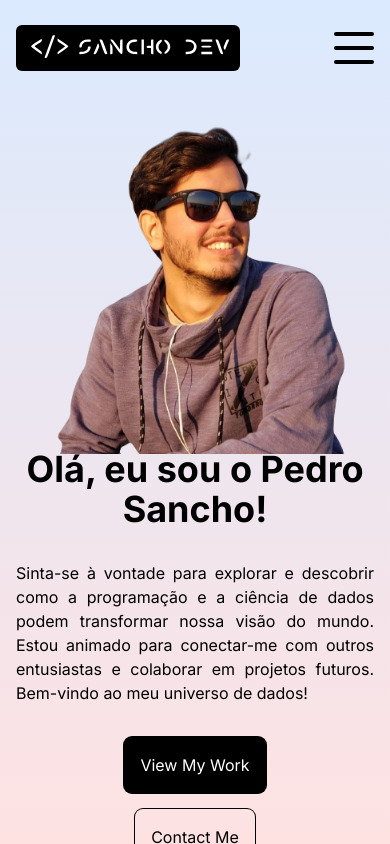
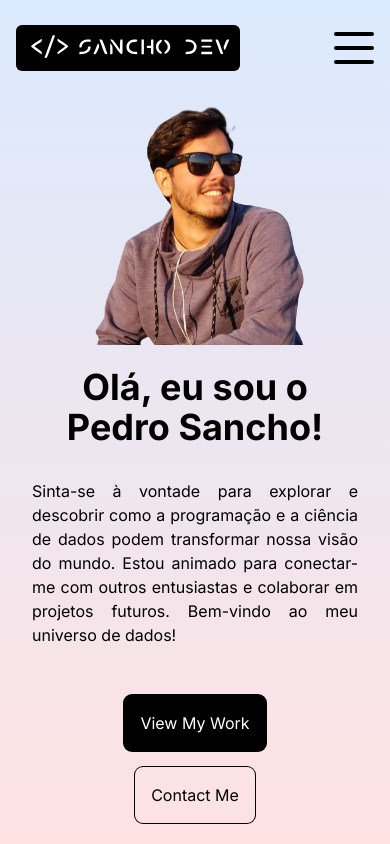
Before and after one commit to sanchopedro/sanchopedro.github.io, a Next.js app: page / in a window 390 px wide. Built offline with nearby package versions, Linux system fonts and the light colour scheme.

Commit message:
Home Page: change mobile layout

```diff
--- a/src/app/page.jsx
+++ b/src/app/page.jsx
@@ -14,10 +14,16 @@ const Homepage = () => {
       <div className="h-full flex flex-col lg:flex-row px-4 sm:px-8 md:px-12 lg:px-20 xl:px-48">
         {/* IMAGE CONTAINER */}
         <div className="h-1/2 lg:h-full lg:w-1/2 relative">
-          <Image src="/perfil.png" alt="" fill className="object-contain" />
+          <Image
+            src="/perfil.png"
+            alt=""
+            layout="fill"
+            objectFit="contain"
+            className="object-center object-cover"
+          />
         </div>
         {/* TEXT CONTAINER */}
-        <div className="h-1/2 lg:h-full lg:w-1/2 flex flex-col gap-8 items-center justify-center text-center">
+        <div className="h-full lg:h-full lg:w-1/2 flex flex-col gap-8 items-center justify-center text-center px-4 sm:px-0">
           {/* TITLE */}
           <h1 className="text-4xl lg:text-6xl font-bold">
             Olá, eu sou o Pedro Sancho!
@@ -31,7 +37,7 @@ const Homepage = () => {
             projetos futuros. Bem-vindo ao meu universo de dados!
           </p>
           {/* BUTTONS */}
-          <div className="w-full flex flex-col sm:flex-row gap-4 items-center justify-center">
+          <div className="w-full flex flex-col sm:flex-row gap-4 items-center justify-center mt-4">
             <Link href="/portfolio">
               <button className="p-4 rounded-lg ring-1 ring-black bg-black text-white">
                 View My Work
```
